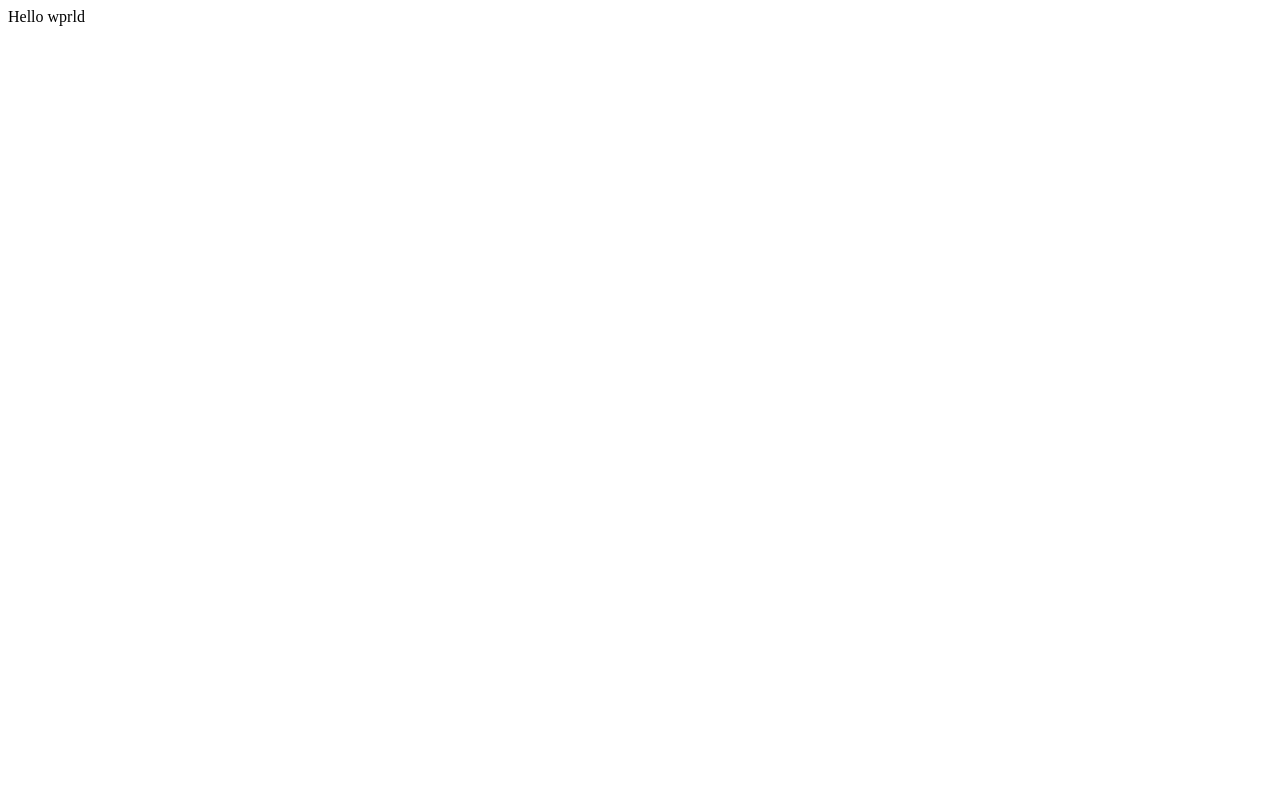
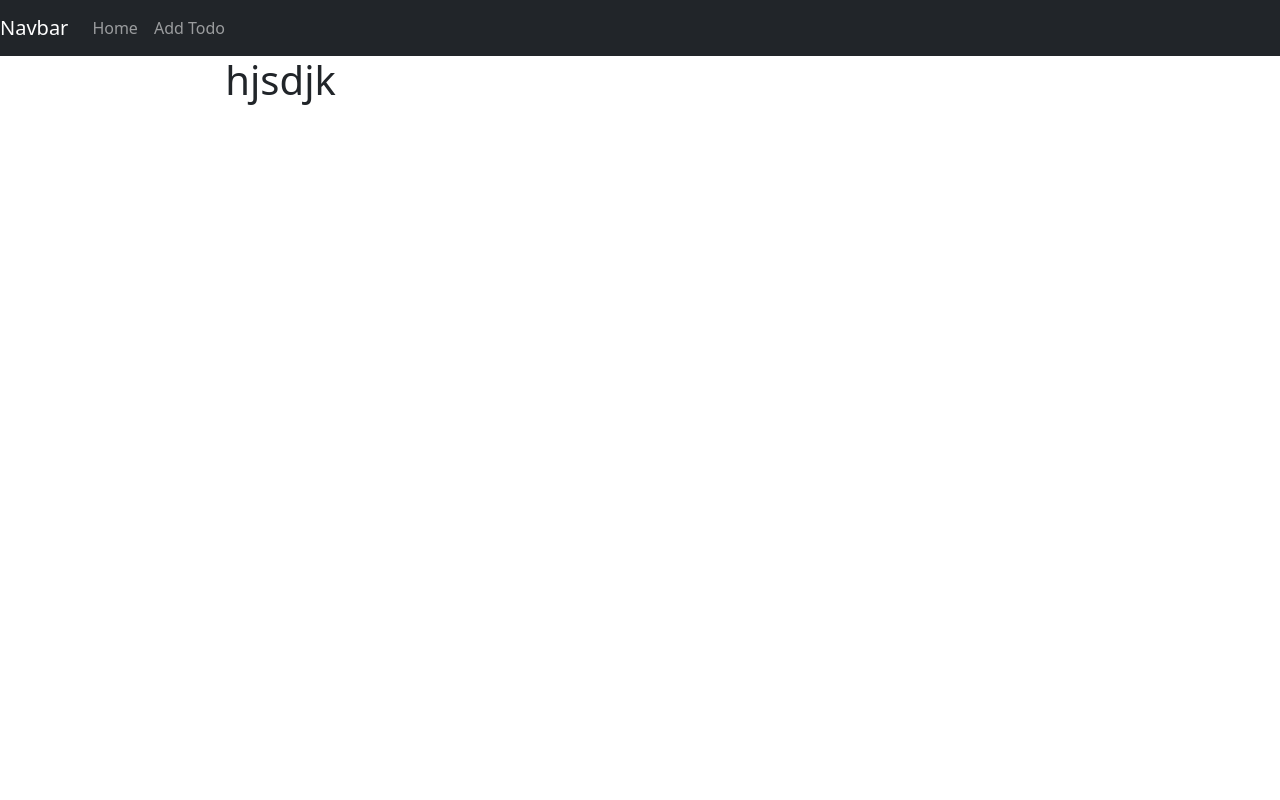
Before and after one commit to sumathipala-hes/Flask-Mongo-BD-ToDO, a Flask app: page / in a window 1280 px wide. Before the commit the page is almost empty. Run offline with Flask 3, Linux system fonts and the light colour scheme.

Commit message:
set the layout

```diff
--- a/application/__init__.py
+++ b/application/__init__.py
@@ -3,11 +3,11 @@ from flask_pymongo import PyMongo
 
 app = Flask(__name__)
 app.config["SECRET_KEY"] = "262c7eccf4efd9296699a61f9fa13b198b3d952e"
-app.config["MPNGO_URI"] ="mongodb+srv://sumathi:0000@todo.oqvnvgy.mongodb.net/?retryWrites=true&w=majority&appName=AtlasApp"
+app.config["MONGO_URI"] ="mongodb+srv://sumathi:0000@todo.oqvnvgy.mongodb.net/?retryWrites=true&w=majority&appName=AtlasApp"
 
 
 # setup mpngodb
-mongodb_client =PyMongo(app)
+mongodb_client = PyMongo(app)
 db = mongodb_client.db
 
 from application import routes
--- a/application/routes.py
+++ b/application/routes.py
@@ -1,5 +1,6 @@
 from application import app
+from flask import render_template
 
 @app.route("/")
 def index():
-    return "Hello wprld"
+    return render_template("view_todos.html", title = "Todos")
--- a/application/templates/layout.html
+++ b/application/templates/layout.html
@@ -3,9 +3,48 @@
 <head>
     <meta charset="UTF-8">
     <meta name="viewport" content="width=device-width, initial-scale=1.0">
-    <title>Document</title>
+    <link href="https://cdn.jsdelivr.net/npm/bootstrap@5.0.2/dist/css/bootstrap.min.css" rel="stylesheet" integrity="sha384-EVSTQN3/azprG1Anm3QDgpJLIm9Nao0Yz1ztcQTwFspd3yD65VohhpuuCOmLASjC" crossorigin="anonymous">
+    {% if title %}
+        <title>To Do {{title}} </title>
+    {% else %}
+        <title>To Do </title>
+    {% endif %}
+
 </head>
 <body>
+    <header>
+        <nav class="navbar navbar-expand-lg navbar-dark bg-dark">
+            <a class="navbar-brand" href="#">Navbar</a>
+            <button class="navbar-toggler" type="button" data-toggle="collapse" data-target="#navbarSupportedContent" aria-controls="navbarSupportedContent" aria-expanded="false" aria-label="Toggle navigation">
+              <span class="navbar-toggler-icon"></span>
+            </button>
 
+            <div class="collapse navbar-collapse" id="navbarSupportedContent">
+              <ul class="navbar-nav mr-auto">
+                <li class="nav-item active">
+                  <a class="nav-link" href="#">Home</a>
+                </li>
+                <li class="nav-item">
+                  <a class="nav-link" href="#">Add Todo</a>
+                </li>
+              </ul>
+            </div>
+          </nav>
+    </header>
+
+    <main class="container-fluid">
+        <div class="row">
+            <div class="col-md-2"></div>
+            <div class="col-md-8">
+                {% block content %}
+
+                {% endblock content %}
+            </div>
+            <div class="col-md-2"></div>
+        </div>
+    </main>
+
+    <script src="https://cdn.jsdelivr.net/npm/@popperjs/core@2.9.2/dist/umd/popper.min.js" integrity="sha384-IQsoLXl5PILFhosVNubq5LC7Qb9DXgDA9i+tQ8Zj3iwWAwPtgFTxbJ8NT4GN1R8p" crossorigin="anonymous"></script>
+    <script src="https://cdn.jsdelivr.net/npm/bootstrap@5.0.2/dist/js/bootstrap.min.js" integrity="sha384-cVKIPhGWiC2Al4u+LWgxfKTRIcfu0JTxR+EQDz/bgldoEyl4H0zUF0QKbrJ0EcQF" crossorigin="anonymous"></script>
 </body>
 </html>
--- /dev/null
+++ b/application/templates/view_todos.html
@@ -0,0 +1,5 @@
+{% extends "layout.html" %}
+
+{% block content %}
+    <h1>hjsdjk</h1>
+{% endblock content %}
--- a/run.py
+++ b/run.py
@@ -1,3 +1,4 @@
+
 from application import app
 
 if __name__ == "__main__":
```
